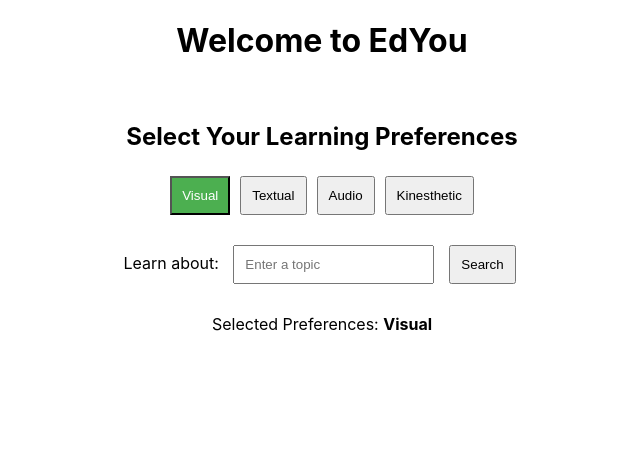
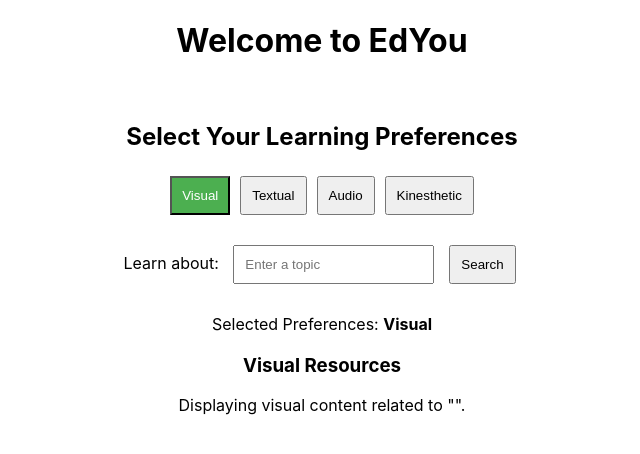
Before and after one commit to gs0930/EDYOU, a React (Create React App) app: page / in a window 1280 px wide. Both pictures are taken after a click on the button "Visual". Shown: the top 454 px of the page, without its empty margins (318-958 px from the left). Built offline with nearby package versions, Linux system fonts and the light colour scheme; no server answers.

Commit message:
add output boxes

```diff
--- a/src/LearningPreferences.jsx
+++ b/src/LearningPreferences.jsx
@@ -22,6 +22,37 @@
   // Submit handler for the search bar
   const handleSearchSubmit = (e) => {
     e.preventDefault();
+  };
+
+  const renderOutputBoxes = () => {
+    return (
+      <>
+        {preferences.includes('Visual') && (
+          <div className="output-box visual-box">
+            <h3>Visual Resources</h3>
+            <p>Displaying visual content related to "{searchInput}".</p>
+          </div>
+        )}
+        {preferences.includes('Textual') && (
+          <div className="output-box textual-box">
+            <h3>Textual Resources</h3>
+            <p>Displaying textual content related to "{searchInput}".</p>
+          </div>
+        )}
+        {preferences.includes('Audio') && (
+          <div className="output-box audio-box">
+            <h3>Audio Resources</h3>
+            <p>Playing audio content related to "{searchInput}".</p>
+          </div>
+        )}
+        {preferences.includes('Kinesthetic') && (
+          <div className="output-box kinesthetic-box">
+            <h3>Kinesthetic Resources</h3>
+            <p>Playing audio content related to "{searchInput}".</p>
+          </div>
+        )}
+      </>
+    );
   };
 
   return (
@@ -69,6 +100,10 @@
       <div style={{ marginTop: '20px' }}>
         <p>Selected Preferences: <strong>{preferences.join(', ') || 'None'}</strong></p>
       </div>
+
+      <div style={{ marginTop: '20px' }}>
+        {renderOutputBoxes()}
+      </div>
     </div>
   );
 };
```
